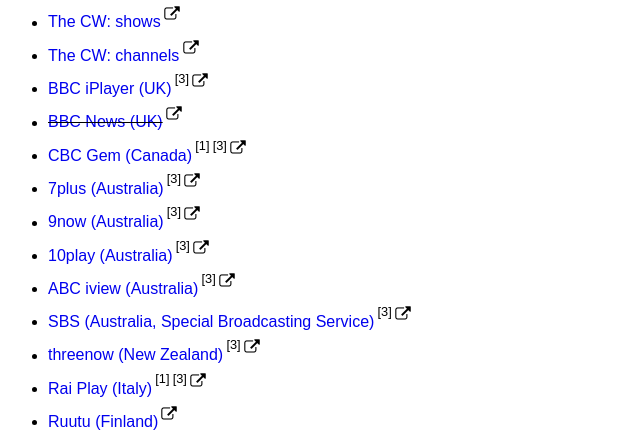
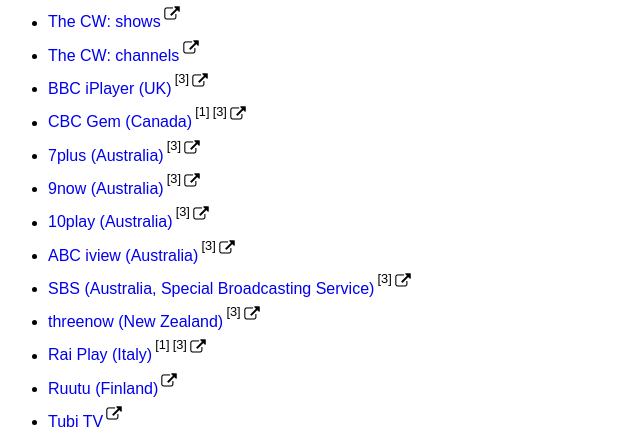
Before and after one commit to warren-bank/Android-WebMonkey, a plain HTML site: page index.html in a window 1280 px wide. Shown: the part 839-1273 px from the top of the page, without its empty margins (0-640 px from the left). Drawn offline with Linux system fonts and the light colour scheme.

Commit message:
remove: BBC News (UK)
Website no-longer hosts a live video stream.

This content has been moved to iPlayer:
  https://www.bbc.co.uk/iplayer/live/bbcnews

```diff
--- a/index.html
+++ b/index.html
@@ -85,7 +85,6 @@
       <li><a href="https://github.com/warren-bank/crx-The-CW/raw/webmonkey-userscript/es5/webmonkey-userscript/The-CW-shows.user.js">The CW: shows</a><sup class="reference"><a target="_blank" href="https://www.cwtv.com/series/"><img src="img/open-external-website.png" title="open external website" /></a></sup></li>
       <li><a href="https://github.com/warren-bank/crx-The-CW/raw/webmonkey-userscript/es5/webmonkey-userscript/The-CW-channels.user.js">The CW: channels</a><sup class="reference"><a target="_blank" href="https://www.cwtv.com/channels/"><img src="img/open-external-website.png" title="open external website" /></a></sup></li>
       <li><a href="https://github.com/warren-bank/crx-BBC-iPlayer/raw/webmonkey-userscript/es5/webmonkey-userscript/BBC-iPlayer.user.js">BBC iPlayer (UK)</a><sup class="reference"><span>[3]</span></sup><sup class="reference"><a target="_blank" href="https://www.bbc.co.uk/iplayer"><img src="img/open-external-website.png" title="open external website" /></a></sup></li>
-      <li class="offline"><a href="https://github.com/warren-bank/crx-BBC-News/raw/webmonkey-userscript/es5/webmonkey-userscript/BBC-News.user.js">BBC News (UK)</a><sup class="reference"><a target="_blank" href="https://www.bbc.com/news"><img src="img/open-external-website.png" title="open external website" /></a></sup></li>
       <li><a href="https://github.com/warren-bank/crx-CBC-Gem/raw/webmonkey-userscript/es5/webmonkey-userscript/CBC-Gem.user.js">CBC Gem (Canada)</a><sup class="reference"><span>[1]</span></sup><sup class="reference"><span>[3]</span></sup><sup class="reference"><a target="_blank" href="https://gem.cbc.ca/"><img src="img/open-external-website.png" title="open external website" /></a></sup></li>
       <li><a href="https://github.com/warren-bank/crx-7plus/raw/webmonkey-userscript/es5/webmonkey-userscript/7plus.user.js">7plus (Australia)</a><sup class="reference"><span>[3]</span></sup><sup class="reference"><a target="_blank" href="https://7plus.com.au/"><img src="img/open-external-website.png" title="open external website" /></a></sup></li>
       <li><a href="https://github.com/warren-bank/crx-9now/raw/webmonkey-userscript/es5/webmonkey-userscript/9now.user.js">9now (Australia)</a><sup class="reference"><span>[3]</span></sup><sup class="reference"><a target="_blank" href="https://www.9now.com.au/"><img src="img/open-external-website.png" title="open external website" /></a></sup></li>
```
